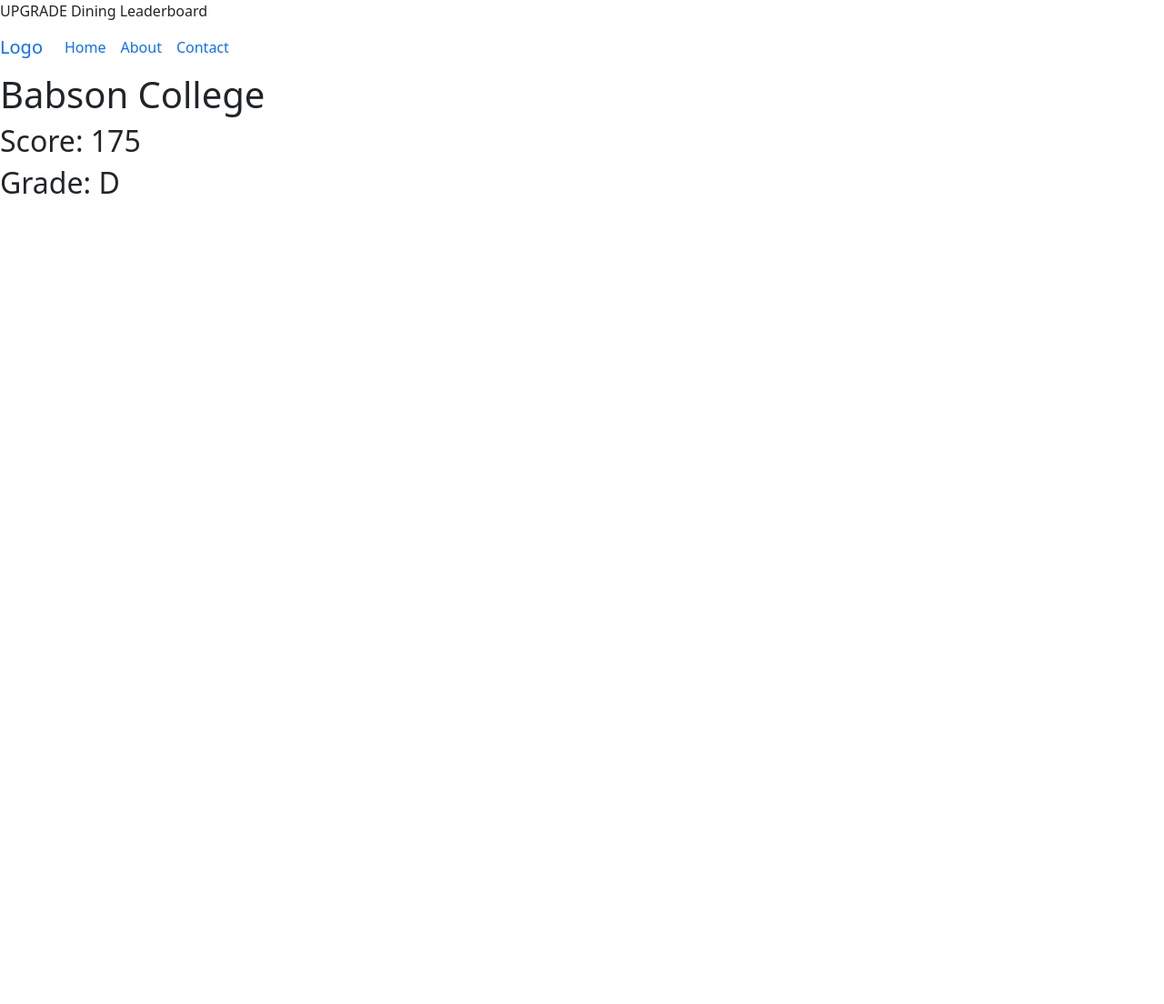
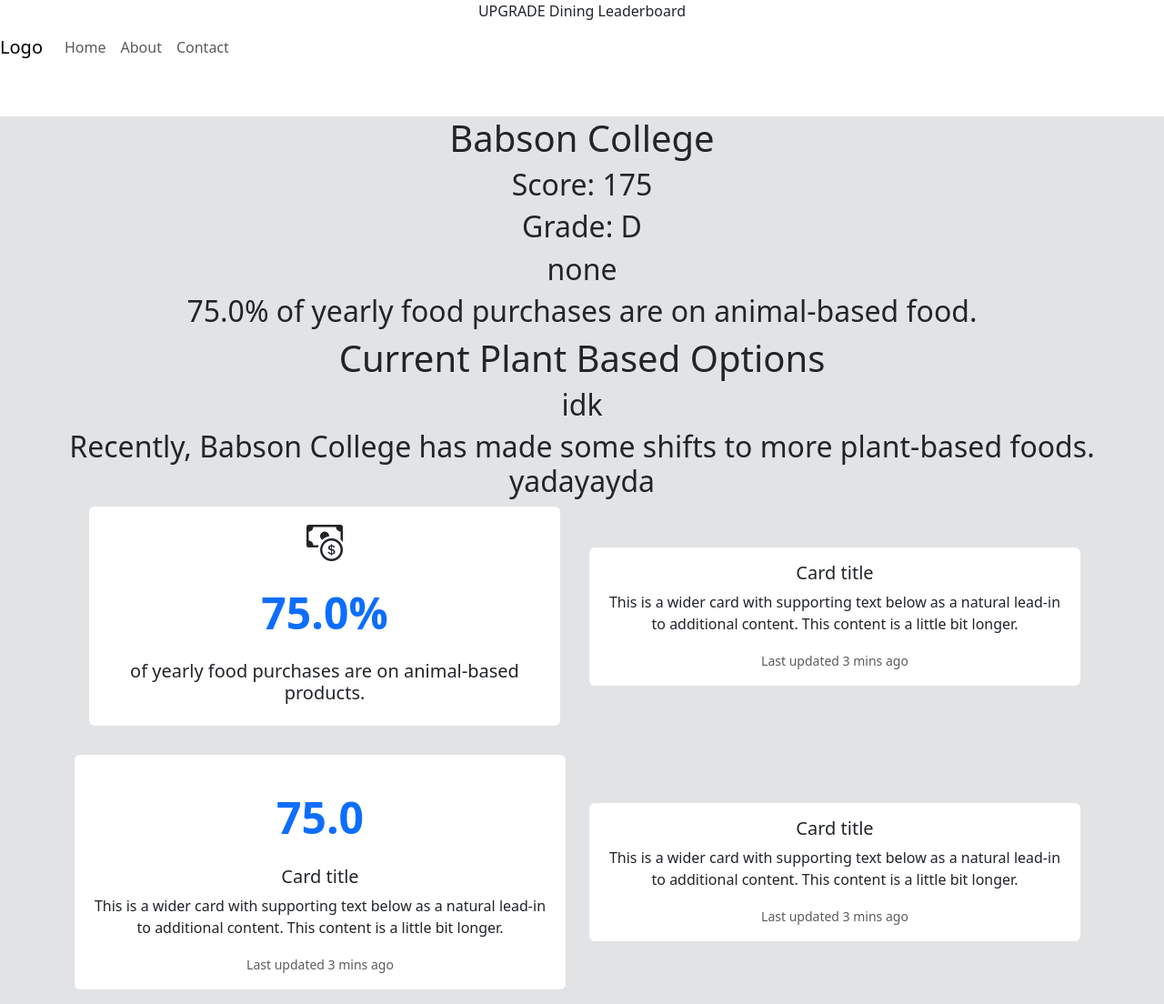
Before and after one commit to harperdunn/pbRating, a Django app: page /universities/1/ in a window 1280 px wide. Shown: the whole page at 91% size. Before the commit the page ends 213 px from the top, so only its background shows below. Run offline with Django 5.2, Linux system fonts and the light colour scheme; data comes from the database, SQL or seed files in the repository.

Commit message:
styling unidetails initial

```diff
--- a/pbrProject/leaderboard/models.py
+++ b/pbrProject/leaderboard/models.py
@@ -25,7 +25,7 @@
     # Low-Impact Questions (20 points each)
     plant_desserts = models.IntegerField(null=True, blank=True, default=0)  # 0- never, 1-occasionally , 2- always
     salad_protein = models.FloatField(null=True, blank=True, default=0)  # 0-4+
-    transition_provider = models.BooleanField(default=False)
+    #transition_provider = models.BooleanField(default=False)
     promotional_materials = models.BooleanField(default=False)
     sustainability_guidebook = models.BooleanField(default=False)
     labeling = models.IntegerField(null=True, blank=True, default=0)  # 0- no labeling, 1- inconsistent, 2- clear and consistent
--- a/pbrProject/leaderboard/templates/master.html
+++ b/pbrProject/leaderboard/templates/master.html
@@ -2,11 +2,13 @@
 <!DOCTYPE html>
 <html>
 <head>
-  <link href="https://cdn.jsdelivr.net/npm/bootstrap@5.0.2/dist/css/bootstrap.min.css" rel="stylesheet" integrity="sha384-EVSTQN3/azprG1Anm3QDgpJLIm9Nao0Yz1ztcQTwFspd3yD65VohhpuuCOmLASjC" crossorigin="anonymous">
+<link href="https://cdn.jsdelivr.net/npm/bootstrap@5.3.3/dist/css/bootstrap.min.css" rel="stylesheet" integrity="sha384-QWTKZyjpPEjISv5WaRU9OFeRpok6YctnYmDr5pNlyT2bRjXh0JMhjY6hW+ALEwIH" crossorigin="anonymous">
+  <link rel="stylesheet" href="https://cdn.jsdelivr.net/npm/bootstrap-icons@1.11.3/font/bootstrap-icons.min.css">
   <title>{% block title %}{% endblock %}</title>
   <meta name="viewport" content="width=device-width, initial-scale=1">
   <meta charset="UTF-8">
 </head>
+<div class="text-center">
 <body>
     <header>
         UPGRADE Dining Leaderboard
@@ -30,10 +32,9 @@
             </ul>
         </div>
     </nav>
-
 {% block content %}
 {% endblock %}
-<script src="https://cdn.jsdelivr.net/npm/bootstrap@5.0.2/dist/js/bootstrap.bundle.min.js" integrity="sha384-MrcW6ZMFYlzcLA8Nl+NtUVF0sA7MsXsP1UyJoMp4YLEuNSfAP+JcXn/tWtIaxVXM" crossorigin="anonymous"></script>
+<script src="https://cdn.jsdelivr.net/npm/bootstrap@5.3.3/dist/js/bootstrap.bundle.min.js" integrity="sha384-YvpcrYf0tY3lHB60NNkmXc5s9fDVZLESaAA55NDzOxhy9GkcIdslK1eN7N6jIeHz" crossorigin="anonymous"></script>
 </body>
-
+</div>
 </html>
--- a/pbrProject/leaderboard/templates/unidetails.html
+++ b/pbrProject/leaderboard/templates/unidetails.html
@@ -1,7 +1,115 @@
 {% extends "master.html"%}
 {% block title %} {{university.fullname}} {% endblock%}
 {% block content %}
+<!-- University Name - score, student rating
+
+
+Current PB offerings (includes breakfast, lunch, dinner, dessert options)
+
+Commitments
+
+
+Recent shift toward PB foods? (can include vegan stations, meatless mondays, working with PB transition provider)
+
+
+Labeling + Naming (maybe include images here?)
+
+Default Veg program or pilot (can be yes/no, but maybe for yes specific - e.g. default oatmilk at cafes)
+
+Dining resources (include sustainable eating page/program, sustainability guidebook for dining services, advertising/promotional materials, PB culinary training)
+
+Student Satisfaction/reviews:
+ -->
+<div class="text-center bg-secondary-subtle mt-5">
 <h1>{{university.fullname}}</h1>
 <h2>Score: {{university.overallScore}}</h2>
 <h2>Grade: {{university.overallGrade}}</h2>
+<h2> {{university.detailsOverview}}</h2>
+<h2> {{university.animal_based_percentage}}% of yearly food purchases are on animal-based food.</h2>
+<h1> Current Plant Based Options</h1>
+<h2> idk</h2>
+<h2> Recently, {{university.fullname}} has made some shifts to more plant-based foods. yadayayda</h2>
+
+ <!-- Centered Card Grid -->
+ <div class="container">
+    <!-- 1 column per row on xs and small, md and largre is 2 columns per row. -->
+    <div class="row row-cols-1 row-cols-md-2 g-3 justify-content-center align-items-center">
+      <!-- Card 1 -->
+      <div class="col">
+        <div class="card mb-3 border-0 px-3 mx-3" style="max-width: 540px;">
+          <div class="row g-0">
+            <div class="col-md-12">
+              <div class="card-body">
+                <!-- money icon -->
+                <i class="bi bi-cash-coin h1"></i>
+                <p class="display-5 my-4 text-primary fw-bold">{{university.animal_based_percentage}}%</p>
+                <h5 class="card-title">of yearly food purchases are on animal-based products.</h5>
+              </div>
+            </div>
+          </div>
+        </div>
+      </div>
+
+      <!-- Card 2 -->
+      <div class="col">
+        <div class="card mb-3 border-0" style="max-width: 540px;">
+          <div class="row g-0">
+            <div class="col-md-12">
+              <div class="card-body">
+                <h5 class="card-title">Card title</h5>
+                <p class="card-text">
+                  This is a wider card with supporting text below as a natural lead-in to
+                  additional content. This content is a little bit longer.
+                </p>
+                <p class="card-text">
+                  <small class="text-muted">Last updated 3 mins ago</small>
+                </p>
+              </div>
+            </div>
+          </div>
+        </div>
+      </div>
+
+      <!-- Card 3 -->
+      <div class="col">
+        <div class="card mb-3 border-0" style="max-width: 540px;">
+          <div class="row g-0">
+            <div class="col-md-12">
+              <div class="card-body">
+                <p class="display-5 my-4 text-primary fw-bold">{{university.animal_based_percentage}}</p>
+                <h5 class="card-title">Card title</h5>
+                <p class="card-text">
+                  This is a wider card with supporting text below as a natural lead-in to
+                  additional content. This content is a little bit longer.
+                </p>
+                <p class="card-text">
+                  <small class="text-muted">Last updated 3 mins ago</small>
+                </p>
+              </div>
+            </div>
+          </div>
+        </div>
+      </div>
+
+      <!-- Card 4 -->
+      <div class="col">
+        <div class="card mb-3 border-0" style="max-width: 540px;">
+          <div class="row g-0">
+            <div class="col-md-12">
+              <div class="card-body">
+                <h5 class="card-title">Card title</h5>
+                <p class="card-text">
+                  This is a wider card with supporting text below as a natural lead-in to
+                  additional content. This content is a little bit longer.
+                </p>
+                <p class="card-text">
+                  <small class="text-muted">Last updated 3 mins ago</small>
+                </p>
+              </div>
+            </div>
+          </div>
+        </div>
+      </div>
+    </div>
+  </div>
 {% endblock %}
```
